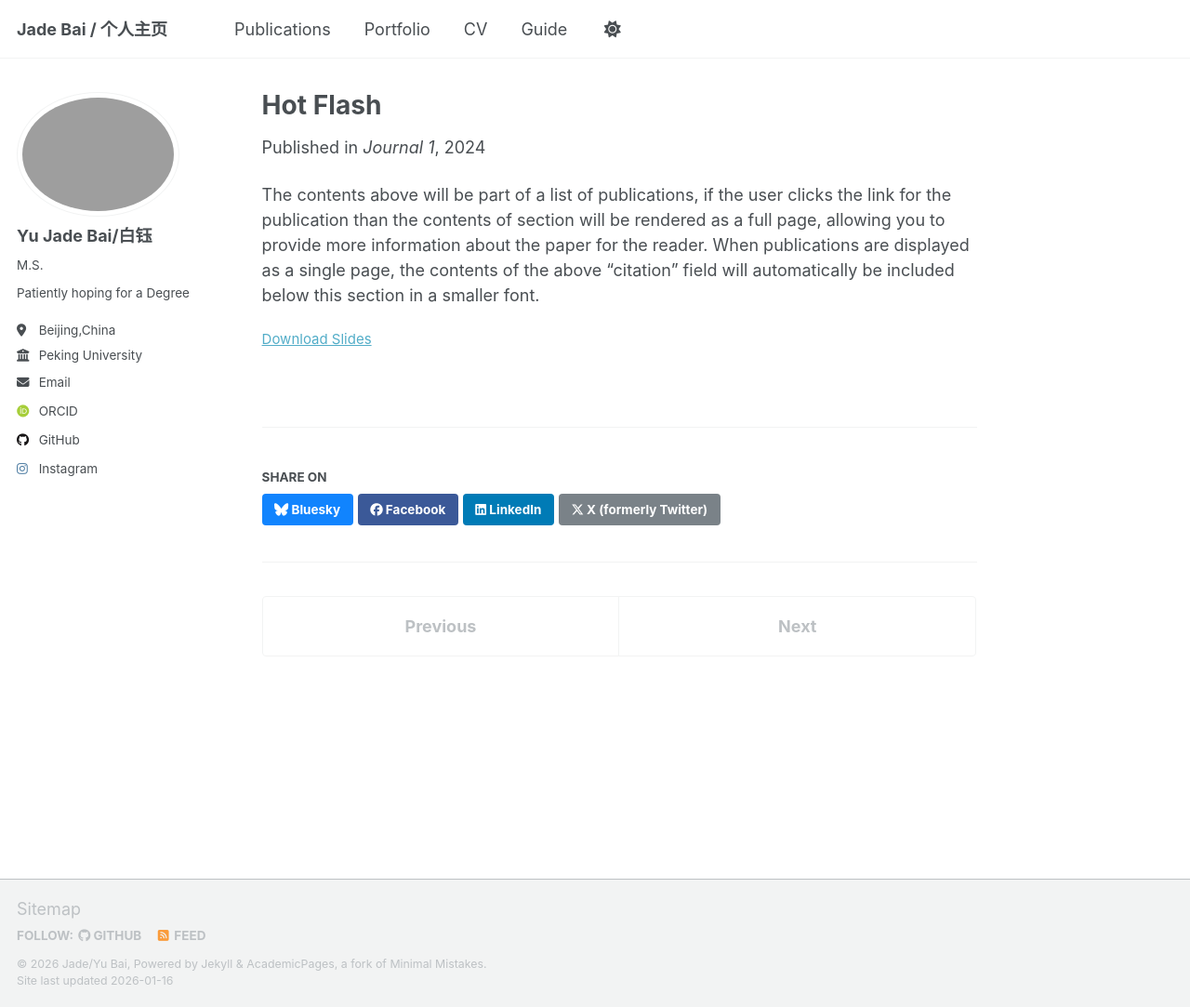
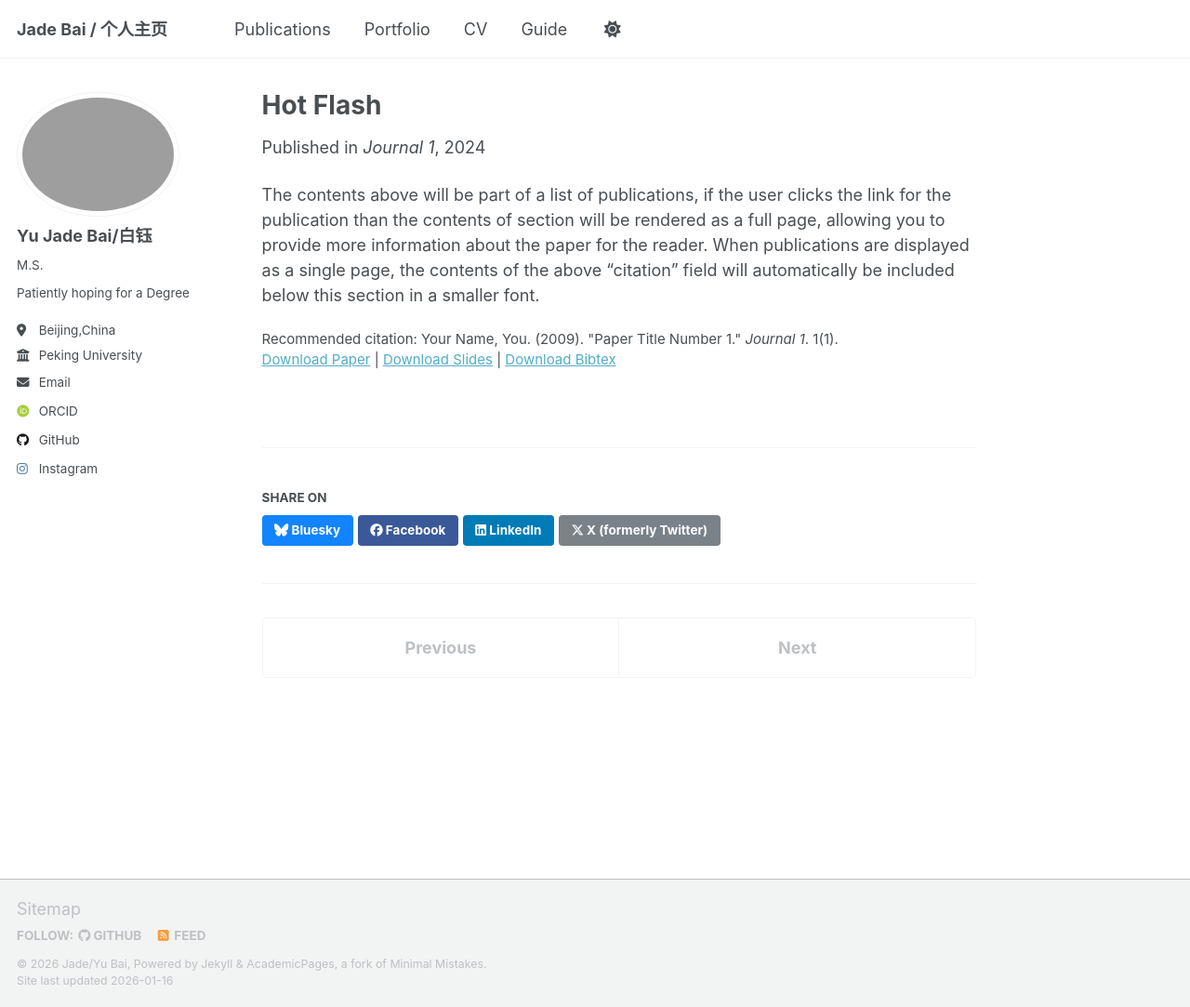
Before and after one commit to Baiyululu/Baiyululu.github.io, a Jekyll site: the page built from _publications/2009-10-01-paper-title-number-1.md, in a window 1280 px wide and 1083 px high. Shown: the whole window at 93% size. Built offline with Jekyll 4.4.1, drawn with Linux system fonts in a browser that asks for light colours; some web fonts are replaced; a script that is not in the unit is left out; a file with an impossible date is left out.

Commit message:
Update 2009-10-01-paper-title-number-1.md

```diff
--- a/_publications/2009-10-01-paper-title-number-1.md
+++ b/_publications/2009-10-01-paper-title-number-1.md
@@ -8,6 +8,8 @@ date: 2024-01-01
 venue: 'Journal 1'
 slidesurl: 'http://academicpages.github.io/files/slides1.pdf'
 paperurl: 'http://academicpages.github.io/files/hotflash_paper1.pdf'
+bibtexurl: 'http://academicpages.github.io/files/bibtex1.bib'
+citation: 'Your Name, You. (2009). &quot;Paper Title Number 1.&quot; <i>Journal 1</i>. 1(1).'
 ---
 
 The contents above will be part of a list of publications, if the user clicks the link for the publication than the contents of section will be rendered as a full page, allowing you to provide more information about the paper for the reader. When publications are displayed as a single page, the contents of the above "citation" field will automatically be included below this section in a smaller font.
```
